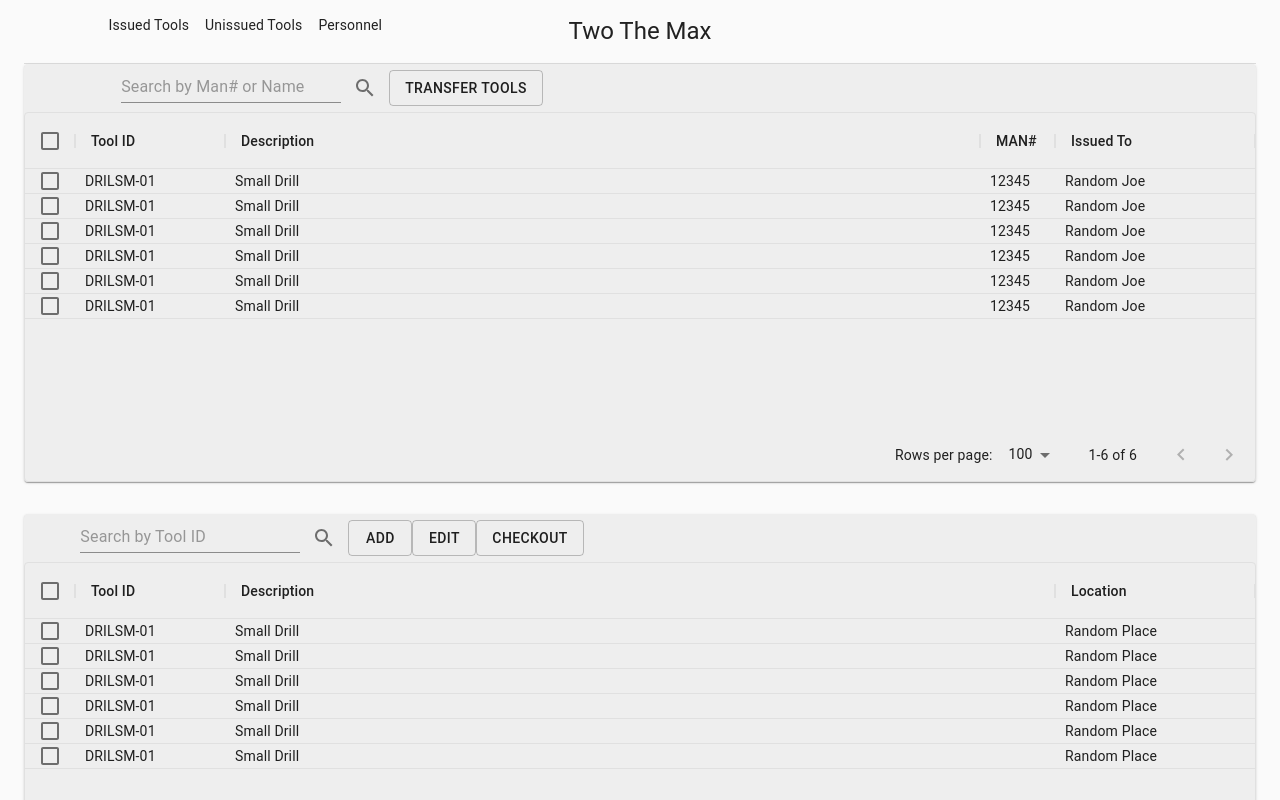
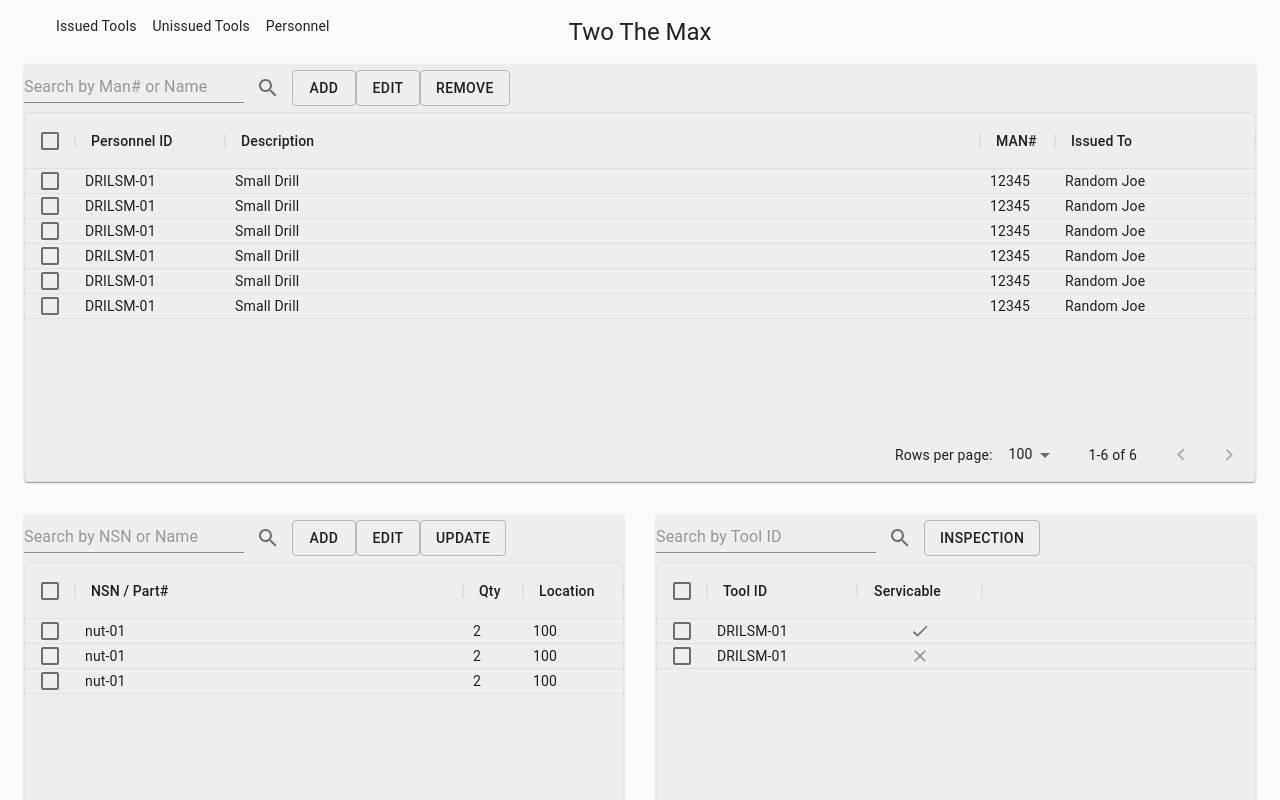
Before and after one commit to JoVasquez84/Two-the-Max, a React (Create React App) app in the folder f-two-the-max/: page /Personnel in a window 1280 px wide. Shown: the top 800 px of the page. Built offline with nearby package versions, Linux system fonts and the light colour scheme.

Commit message:
basic route with menu done

```diff
--- a/f-two-the-max/src/App.js
+++ b/f-two-the-max/src/App.js
@@ -1,14 +1,26 @@
 import './App.css';
 import Home from './components/Home.js';
-import { BrowserRouter as Router, Route, Link } from 'react-router-dom';
+import { BrowserRouter as Router, Route, Link, Redirect, Switch } from 'react-router-dom';
+import IssuedTools from './components/tools/IssuedTools.js'
+import UnissuedTools from './components/tools/UnissuedTools.js'
+import Personnel from './components/personnel/Personnel.js'
 
 function App() {
   return (
     <Router>
-      <div className="App">
-          <Home />
-      </div>
-    </Router>
+      <Switch>
+        <Redirect exact from='/' to='/IssuedTools' />
+        <Route exact path="/IssuedTools/">
+          <Home MainTable={IssuedTools} />
+        </Route>
+        <Route exact path="/UnissuedTools/">
+          <Home MainTable={UnissuedTools} />
+        </Route>
+        <Route exact path="/Personnel/">
+          <Home MainTable={Personnel} />
+        </Route>
+      </Switch>
+    </Router >
   );
 }
 
--- a/f-two-the-max/src/components/Header.js
+++ b/f-two-the-max/src/components/Header.js
@@ -9,7 +9,7 @@ import Link from '@material-ui/core/Link';
 
 const useStyles = makeStyles((theme) => ({
   toolbar: {
-    borderBottom: `1px solid ${theme.palette.divider}`,
+    // borderBottom: `1px solid ${theme.palette.divider}`,
   },
   toolbarTitle: {
     flex: 1,
--- a/f-two-the-max/src/components/Home.js
+++ b/f-two-the-max/src/components/Home.js
@@ -9,23 +9,22 @@ import IssuedTools from './tools/IssuedTools';
 import UnissuedTools from './tools/UnissuedTools';
 import Personnel from './personnel/Personnel';
 import Footer from './Footer';
+import { Route } from 'react-router-dom';
 
 const sections = [
-  { title: 'Issued Tools', url: '#' },
-  { title: 'Unissued Tools', url: '#' },
-  { title: 'Personnel', url: '#' }
+  { title: 'Issued Tools', url: '/IssuedTools/' },
+  { title: 'Unissued Tools', url: '/UnissuedTools/' },
+  { title: 'Personnel', url: '/Personnel/' }
 ];
 
-const Home = () => {
+const Home = ({ MainTable }) => {
   return (
     <React.Fragment>
       <CssBaseline />
       <Container maxWidth="lg">
         <Header title="Two The Max" sections={sections} />
         <main>
-          <IssuedTools />
-          <UnissuedTools />
-          <Personnel />
+          <MainTable />
           <Grid container spacing={4}>
             <Hardware />
             <BrokenTools />
```
